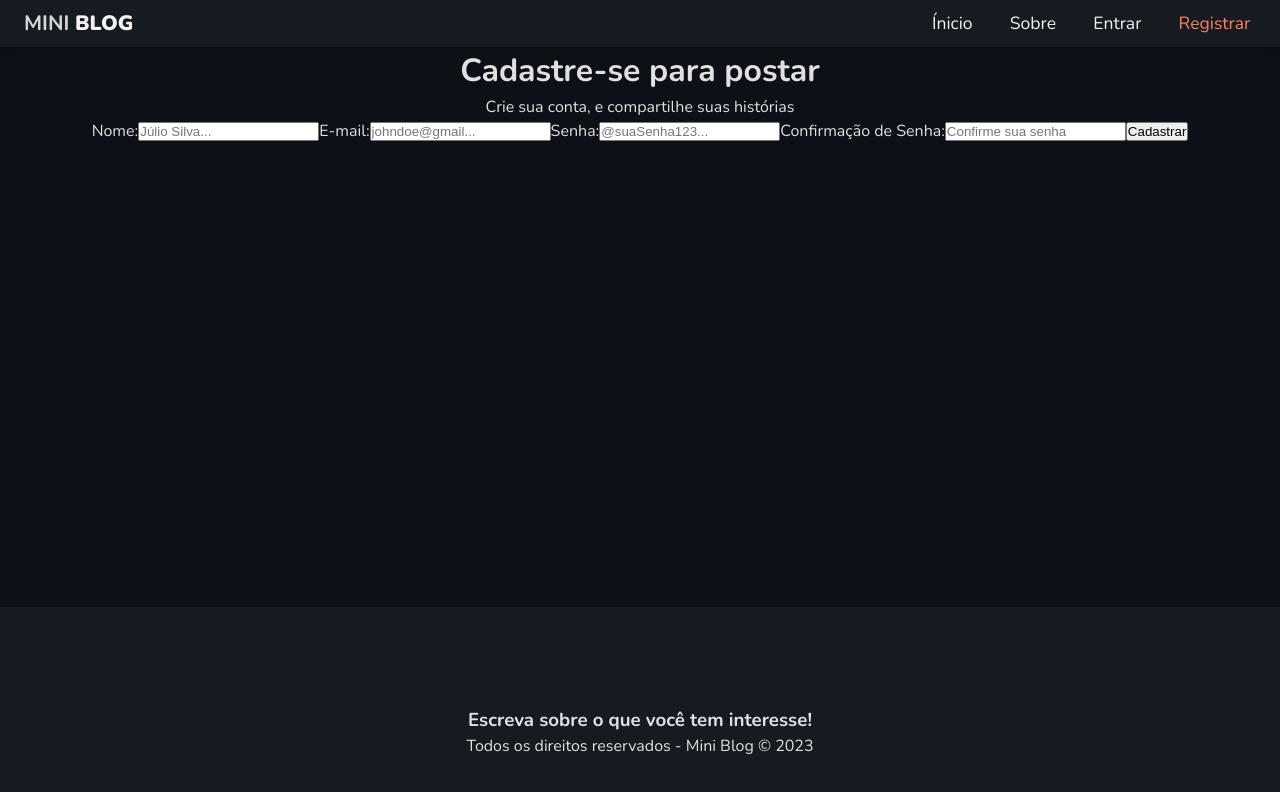
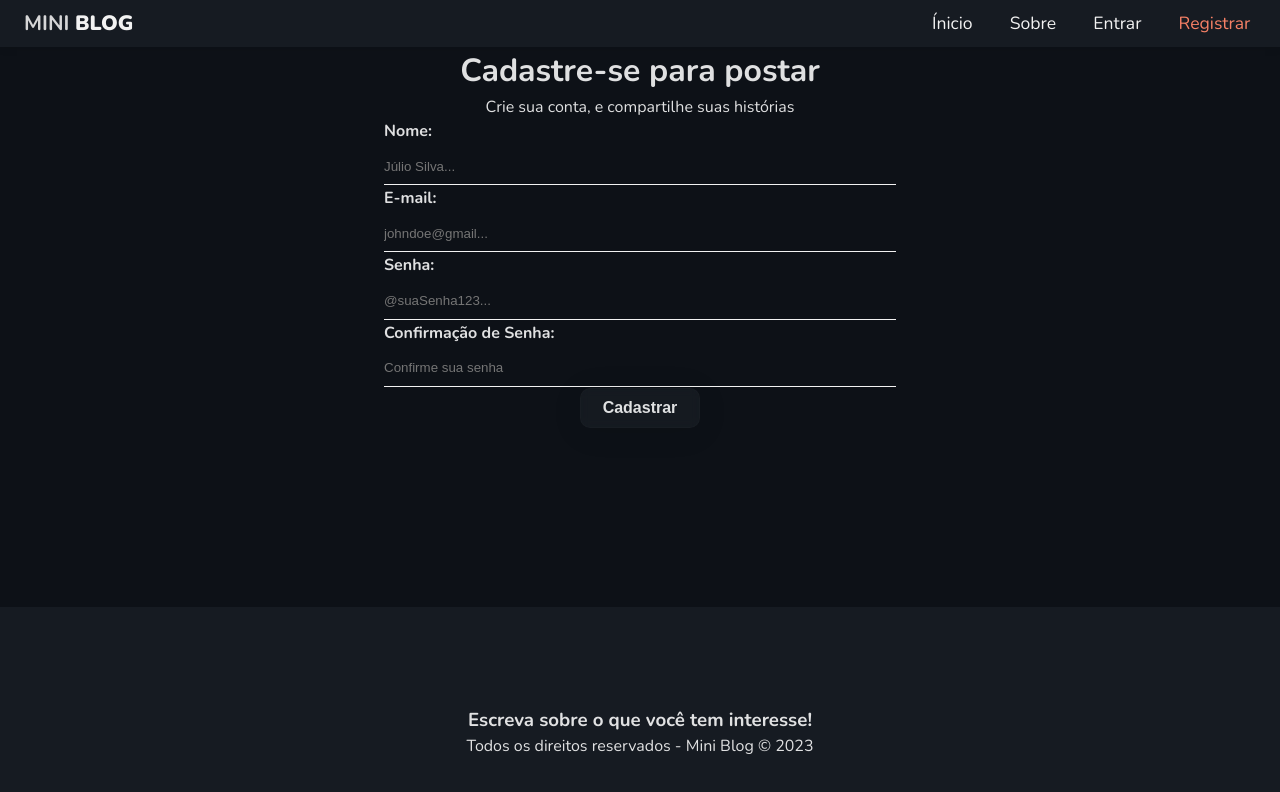
Before and after one commit to MACHADOKING/mini-blog, a React (Vite) app: page /register in a window 1280 px wide. Shown: the top 792 px of the page. Built offline with nearby package versions, Linux system fonts and the light colour scheme.

Commit message:
Feat: form css

```diff
--- a/src/index.css
+++ b/src/index.css
@@ -43,3 +43,66 @@ nav button:hover {
   -moz-osx-font-smoothing: grayscale;
   -webkit-text-size-adjust: 100%;
 }
+
+/* Form styles */
+
+form {
+  max-width: 40%;
+  margin: 0 auto;
+}
+
+label {
+  display: flex;
+  flex-direction: column;
+  margin-bottom: 1px;
+}
+
+label span {
+  margin-bottom: 0.3em;
+  font-weight: bold;
+  text-align: left;
+}
+
+input,
+textarea {
+  box-sizing: border-box;
+  border: none;
+  border-bottom: 1px solid #f2f2f2;
+  padding: 0.8em 0;
+  background-color: transparent;
+}
+
+.btn {
+  background-color: rgba(33, 38, 45, 0.45);
+  box-shadow: 0 4px 30px rgba(0, 0, 0, 0.1);
+  backdrop-filter: blur(5px);
+  -webkit-backdrop-filter: blur(5px);
+  border: 1px solid rgba(33, 38, 45, 0.3);
+  color: rgba(255, 255, 255, 0.87);
+  text-align: center;
+  cursor: pointer;
+  border-radius: 10px;
+  width: 120px;
+  font-weight: bold;
+  padding: 10px 15px;
+  font-size: 1em;
+  transition: all ease 0.2s;
+}
+
+.btn:hover {
+  background-color: #21262d;
+  border: 1px solid #abd1d9;
+}
+
+button[disabled] {
+  background-color: #aaa;
+  pointer-events: none;
+}
+
+.container .error {
+  color: #721c24;
+  background-color: rgba(33, 38, 45, 0.45);
+  border: 1px solid #abd1d9;
+  padding: 5px;
+  border-radius: 5px;
+}
```
